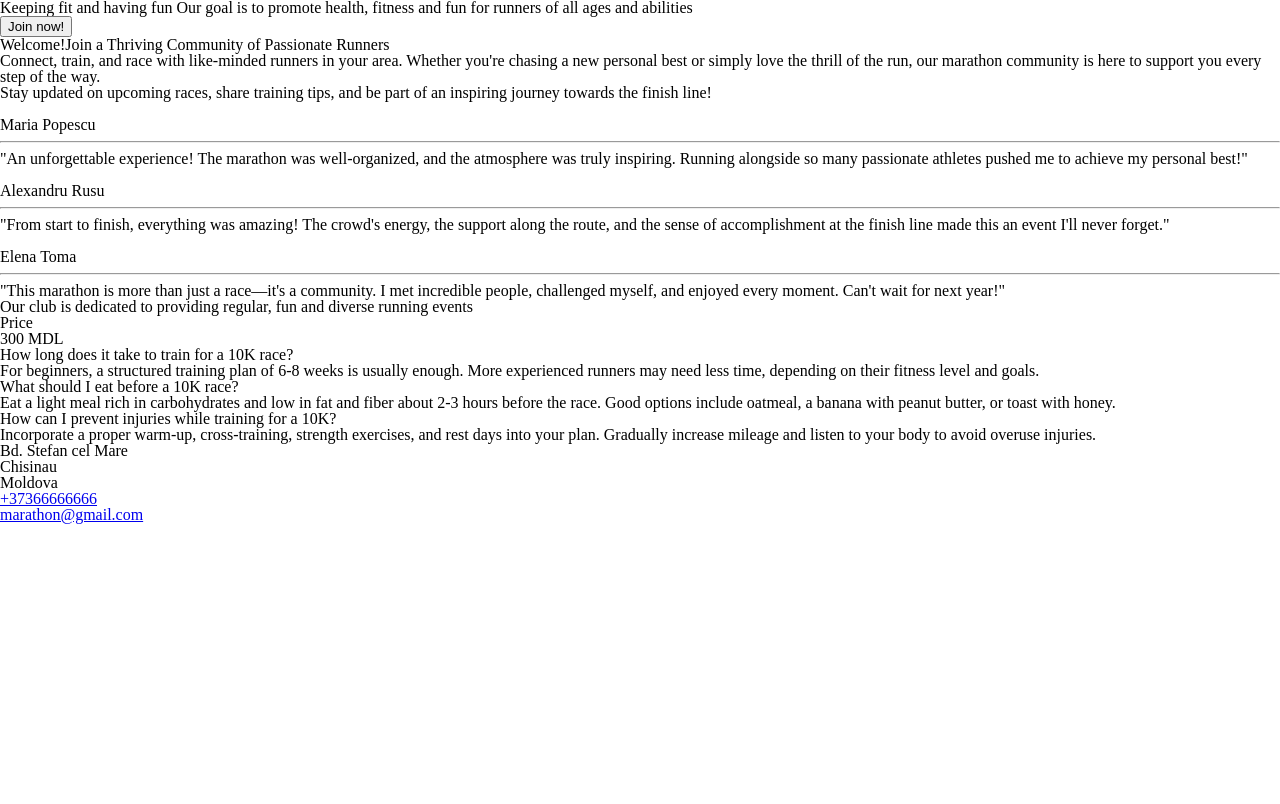
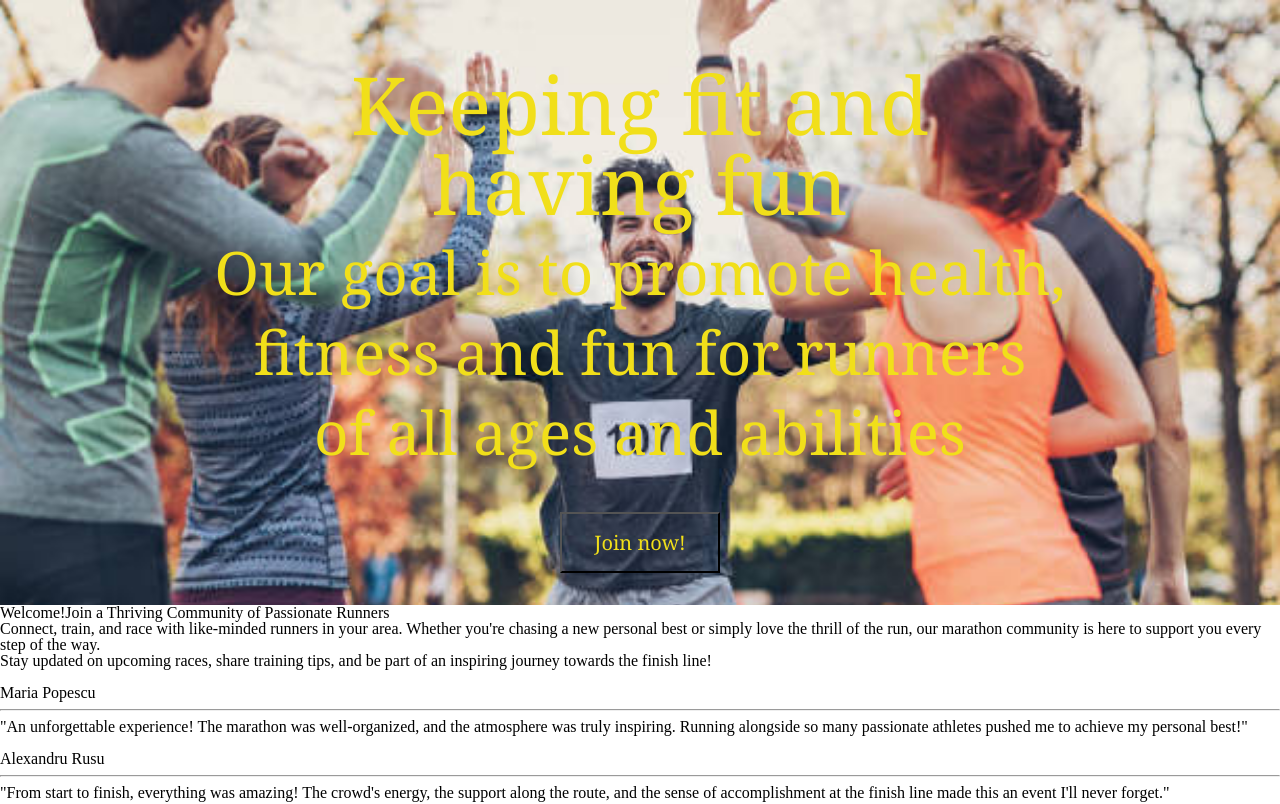
Before and after one commit to Elena-Nidelcu/landing-page, a plain HTML site: page index.html in a window 1280 px wide. Shown: the top 804 px of the page. Drawn offline with Linux system fonts and the light colour scheme.

Commit message:
style the hero section

```diff
--- a/index.html
+++ b/index.html
@@ -4,18 +4,21 @@
     <meta charset="UTF-8" />
     <meta name="viewport" content="width=device-width, initial-scale=1.0" />
     <title>My landing page</title>
-    <!-- CHANGE THESE VALUES -->
     <link rel="stylesheet" href="reset.css" />
     <link rel="stylesheet" href="style.css" />
   </head>
 
   <header>
-    <div>
+    <div class="hero">
+      <br><br><br><br>
       <h2>
-        Keeping fit and having fun
-      <span>Our goal is to promote health, fitness and fun for runners of all ages and abilities</span>
+        Keeping fit and <br> having fun
+        <br>
+      <span>Our goal is to promote health, <br> fitness and fun for runners <br> of all ages and abilities</span>
       </h2>
+      <br><br><br>
       <button>Join now!</button>
+      <br><br><br>
     </div>
   </header>
 
--- a/style.css
+++ b/style.css
@@ -0,0 +1,27 @@
+.hero {
+    background-image: url('hero.jpg');
+    background-repeat: no-repeat;
+    background-attachment: fixed;
+    background-size: cover;
+    text-align: center;
+  }
+
+.hero h2 {
+    color:rgb(241, 223, 26);
+    font-family:georgia;
+    font-size:500%;
+}
+
+.hero span {
+    font-family: georgia, serif;
+    font-size:75%;
+}
+
+.hero button {
+    background-color: transparent;
+    color:rgb(241, 223, 26);
+    padding: 15px 32px;
+    text-align: center;
+    font-size: 20px;
+    font-family:georgia;
+}
```
Also changed, not shown: hero.jpg (added).
